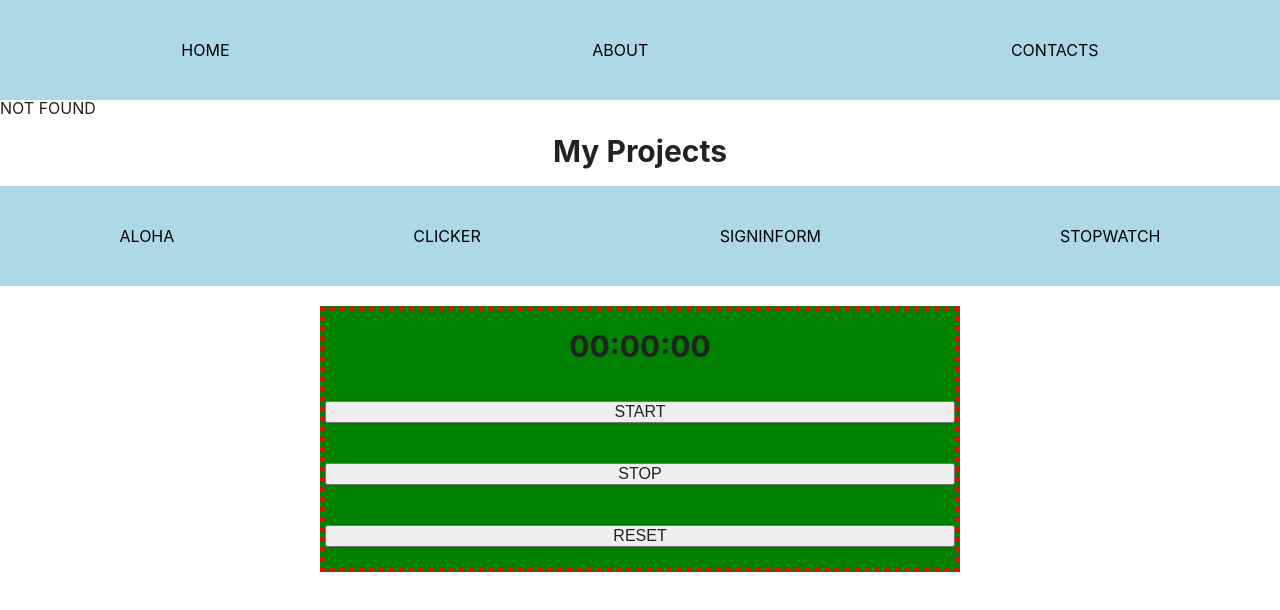
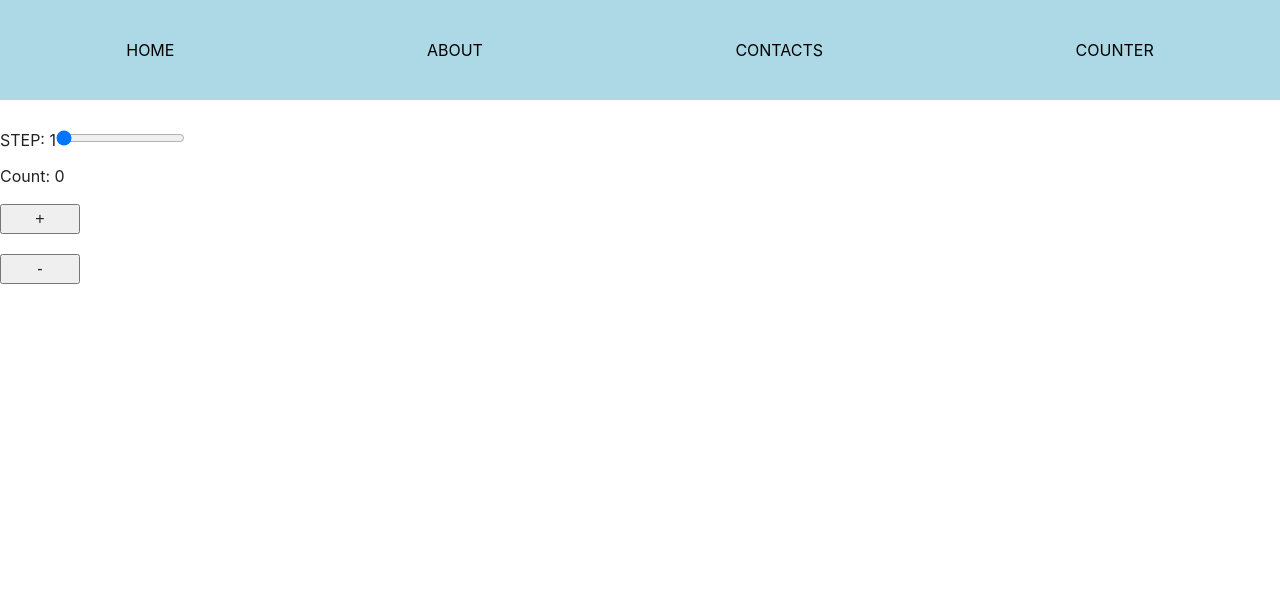
Before and after one commit to ikachinskaya/React, a React (Create React App) app: page /counter in a window 1280 px wide. Before the commit this address had no page. Shown: the top 610 px of the page. Built offline with nearby package versions, Linux system fonts and the light colour scheme.

Commit message:
Add shouldComponentUpdate method

```diff
--- a/src/App.js
+++ b/src/App.js
@@ -1,10 +1,7 @@
 import { Component } from "react";
 import { BrowserRouter, Switch, Route, Link } from "react-router-dom";
-import Aloha from "./components/Aloha";
-import Clicker from "./components/Clicker";
-import SignInForm from "./components/SignInForm";
-import StopWatch from "./components/StopWatch";
 import MainPage from "./pages/MainPage";
+import CounterPage from "./pages/CounterPage";
 import "./index.css";
 
 class App extends Component {
@@ -28,75 +25,23 @@ class App extends Component {
                 Contacts
               </Link>
             </li>
-          </ul>
-        </nav>
-
-        <Switch>
-          <Route exact path="/" component={MainPage}>
-            <Home />
-          </Route>
-          <Route path="/about">
-            <About />
-          </Route>
-          <Route path="/contacts">
-            <Contacts />
-          </Route>
-          <Route path="*" component={NotFound}></Route>
-        </Switch>
-        <h1>My Projects</h1>
-
-        <nav>
-          <ul>
             <li>
-              <Link to="/components/Aloha" className="link">
-                Aloha
-              </Link>
-            </li>
-            <li>
-              <Link to="/components/Clicker" className="link">
-                Clicker
-              </Link>
-            </li>
-            <li>
-              <Link to="/components/SignInForm" className="link">
-                SignInForm
-              </Link>
-            </li>
-            <li>
-              <Link to="/components/StopWatch" className="link">
-                StopWatch
+              <Link to="/counter" className="link">
+                Counter
               </Link>
             </li>
           </ul>
         </nav>
 
         <Switch>
-          <Route path="/components/Aloha">
-            <Aloha />
-          </Route>
-          <Route path="/components/Clicker">
-            <Clicker />
-          </Route>
-          <Route path="/components/SignInForm">
-            <SignInForm />
-          </Route>
-          <Route path="/components/StopWatch">
-            <StopWatch />
-          </Route>
-
-          <Route path="/" component={MainPage}>
-            <StopWatch />
-          </Route>
+          <Route exact path="/" component={MainPage} />
+          <Route path="/counter" component={CounterPage} />
+          <Route path="*" component={NotFound}></Route>
         </Switch>
       </BrowserRouter>
     );
   }
 }
-
-const Home = () => <div>Home</div>;
-const About = () => <div>About</div>;
-const Contacts = () => <div>Contacts</div>;
-
 const NotFound = () => <div>NOT FOUND</div>;
 
 export default App;
--- /dev/null
+++ b/src/components/Counter/Counter.module.scss
@@ -0,0 +1,7 @@
+.btn {
+  width: 80px;
+  height: 30px;
+}
+.count {
+  margin: 20px 0;
+}
--- /dev/null
+++ b/src/components/Counter/counter.jsx
@@ -0,0 +1,47 @@
+import React, { Component } from "react";
+import PropTypes from "prop-types";
+import styles from "./Counter.module.scss";
+
+class Counter extends Component {
+  constructor(props) {
+    super(props);
+    this.state = {
+      value: 0,
+    };
+  }
+
+  //вызывается перед рендером, когда получает новые пропсы или состояние.
+  //Значение по умолчанию равно true.
+  shouldComponentUpdate(nextProps, nextState) {
+    //return nextState.value !== this.state.value;
+    return nextProps.step === this.props.step;
+  }
+
+  increment = () => {
+    this.setState({ value: this.state.value + this.props.step });
+  };
+
+  decrement = () => {
+    this.setState({ value: this.state.value - this.props.step });
+  };
+
+  render() {
+    const { value } = this.state;
+    return (
+      <div>
+        <div className={styles.count}>Count: {value}</div>
+        <button onClick={this.increment} className={styles.btn}>
+          +
+        </button>
+        <button onClick={this.decrement} className={styles.btn}>
+          -
+        </button>
+      </div>
+    );
+  }
+}
+
+Counter.propTypes = {
+  step: PropTypes.number.isRequired,
+};
+export default Counter;
--- a/src/index.css
+++ b/src/index.css
@@ -29,6 +29,7 @@ h1 {
 }
 nav {
   background-color: lightblue;
+  margin-bottom: 30px;
 }
 ul {
   display: flex;
--- /dev/null
+++ b/src/pages/CounterPage/index.jsx
@@ -0,0 +1,36 @@
+import React, { Component } from "react";
+import Counter from "./../../components/Counter/counter.jsx";
+class CounterPage extends Component {
+  constructor(props) {
+    super(props);
+    this.state = {
+      step: 1,
+    };
+  }
+
+  handleChange = ({ target: { value } }) => {
+    this.setState({ step: Number(value) });
+  };
+
+  render() {
+    const { step } = this.state;
+    return (
+      <>
+        <label>
+          STEP: {step}
+          <input
+            type="range"
+            min="1"
+            max="50"
+            onChange={this.handleChange}
+            value={step}
+          />
+        </label>
+
+        <Counter step={step} />
+      </>
+    );
+  }
+}
+
+export default CounterPage;
```
